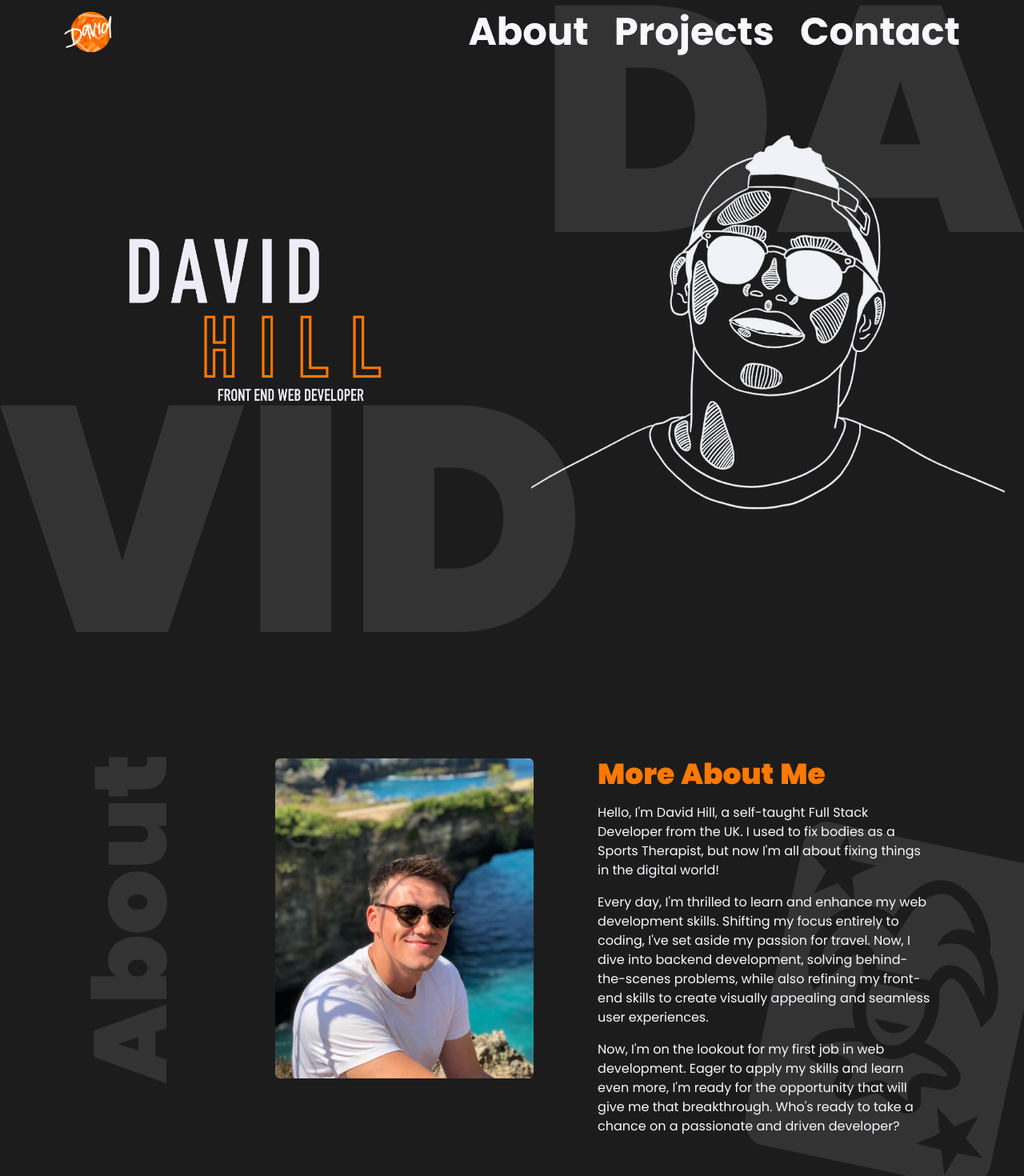
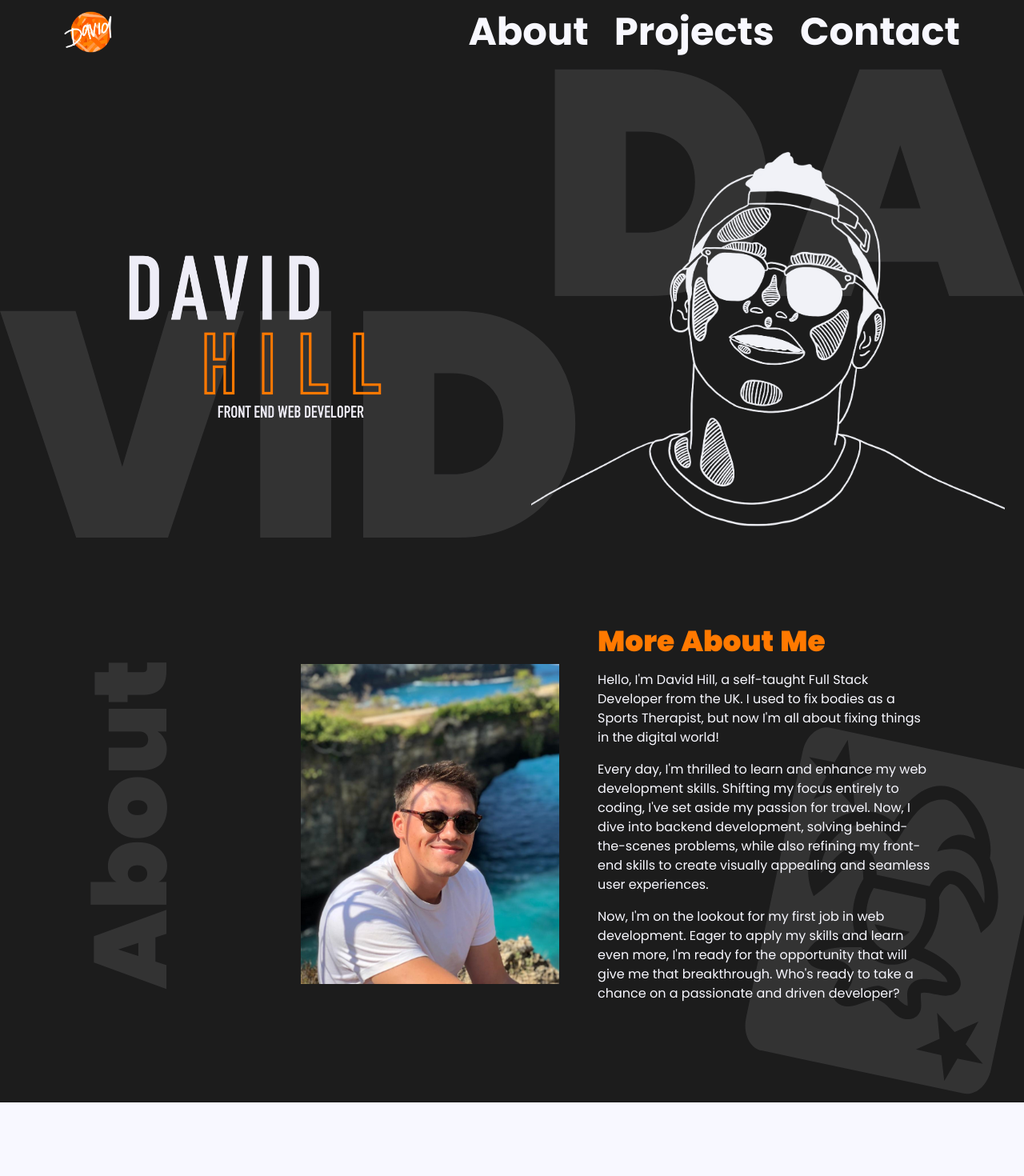
Before and after one commit to davidhill94/David-Hill-Portfolio, a Next.js app: page / in a window 1280 px wide. Shown: the top 1470 px of the page at 80% size. Built offline with nearby package versions, Linux system fonts and the light colour scheme.

Commit message:
styling update

```diff
--- a/app/components/about/about.tsx
+++ b/app/components/about/about.tsx
@@ -19,10 +19,10 @@ const About = () => {
     <Image
       src={profile}
       alt="David Hill"
-      className="w-auto h-[500px] lg:h-[400px] lg:w-auto object-contain rounded-md"
+      className="w-auto h-[500px] lg:h-[400px] object-contain px-8 rounded-3xl"
     />
 
-    <div className="flex flex-col items-center justify-center text-center lg:text-start lg:items-start lg:justify-start w-full lg:w-[38rem] xl:w-[40rem] h-auto lg:h-[400px] gap-4 px-16  lg:pr-8">
+    <div className="flex flex-col items-center justify-center text-center lg:text-start lg:items-start lg:justify-start w-full lg:w-[38rem] xl:w-[40rem] min-h-[300px] gap-4 px-16 lg:px-0 lg:pr-8">
       <AboutHeader />
       <AboutContent />
     </div>
--- a/app/components/about/aboutContent.tsx
+++ b/app/components/about/aboutContent.tsx
@@ -1,6 +1,6 @@
 const AboutContent = () => {
   return (
-    <div className="flex flex-col items-start gap-4 text-secondary">
+    <div className="flex flex-col items-start gap-4 text-secondary mb-6">
       <p>
         Hello, I'm David Hill, a self-taught Full Stack Developer from the UK. I
         used to fix bodies as a Sports Therapist, but now I'm all about fixing
--- a/app/components/footer.tsx
+++ b/app/components/footer.tsx
@@ -5,8 +5,8 @@ const Footer = () => {
     <div className="w-full h-48 py-sectionH sm:py=sectionHSm xl:py=sectionHXl flex flex-col items-center justify-center gap-4 text-secondary relative">
         <hr className="absolute top-0 w-1/2 mx-1/2 text-tertiary h-4 cursor-pointer"></hr>
         <Social large />
-        <p>Website built by myself using TypeScript, React, NextJs, TailwindCSS</p>
-        <p>&copy; {new Date().getFullYear()} Hillside Crafts. All rights reserved.</p>
+        <p className="px-4 text-center">Designed and built by myself using TypeScript, React, NextJs, TailwindCSS</p>
+        <p className="px-4 text-center">&copy; {new Date().getFullYear()} Hillside Crafts. All rights reserved.</p>
     </div>
     );
 }
--- a/app/components/herosection.tsx
+++ b/app/components/herosection.tsx
@@ -6,7 +6,7 @@ const HeroSection = () => {
   return (
     <div
       id="hero"
-      className="flex w-full flex-col md:flex-row h-[750px] md:h-[650px] lg:min-h-[850px] xl:min-h-[100vh] bg-primary relative md:-mt-[80px] mt-[80px]"
+      className="flex w-full flex-col md:flex-row h-auto relative pt-[80px] bg-primary"
     >
       <h2 className="opacity-10 hidden md:flex md:text-[200px] lg:text=[300px] xl:text-[400px] h-[100px] lg:h-[300px] items-center justify-center text-secondary absolute top-0 right-0 font-extrabold pointer-events-none">
         DA
```
